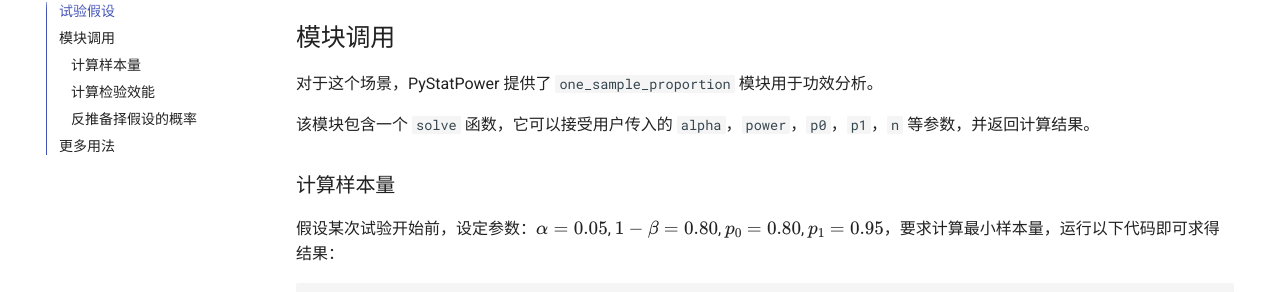
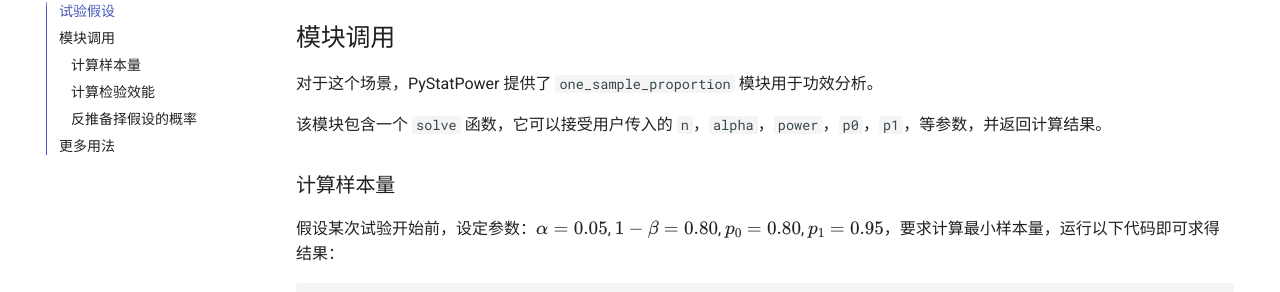
Before and after one commit to PyStatPower/PyStatPower-Docs, an MkDocs documentation site: the page built from docs/usage.md, in a window 1280 px wide and 900 px high, scrolled down 700 px. Shown: the part 145-437 px from the top of the window. Built offline with MkDocs 1.6.1 and Material for MkDocs 9.7.7, drawn with Linux system fonts in a browser that asks for light colours; comment, search, counter and statistics services are not loaded; the version menu is left out.

Commit message:
fix: usage (modify params display order)

```diff
--- a/docs/usage.md
+++ b/docs/usage.md
@@ -29,7 +29,7 @@ H_1: p_1 \neq p_2
 
 对于这个场景，PyStatPower 提供了 `one_sample_proportion` 模块用于功效分析。
 
-该模块包含一个 `solve` 函数，它可以接受用户传入的 `alpha`，`power`，`p0`，`p1`，`n` 等参数，并返回计算结果。
+该模块包含一个 `solve` 函数，它可以接受用户传入的 `n`，`alpha`，`power`，`p0`，`p1`，等参数，并返回计算结果。
 
 ### 计算样本量
 
```
